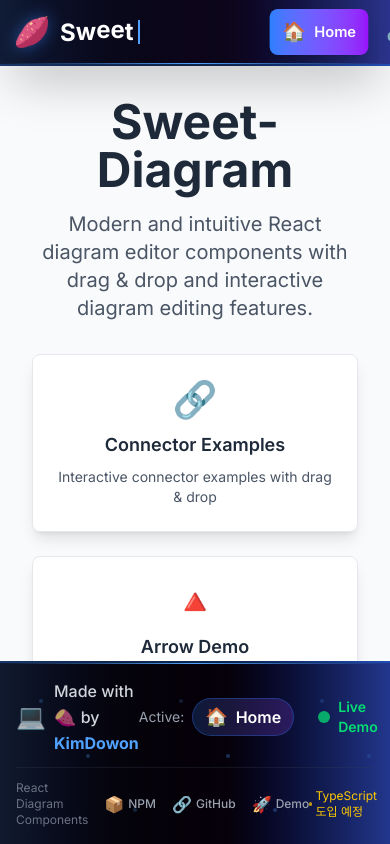
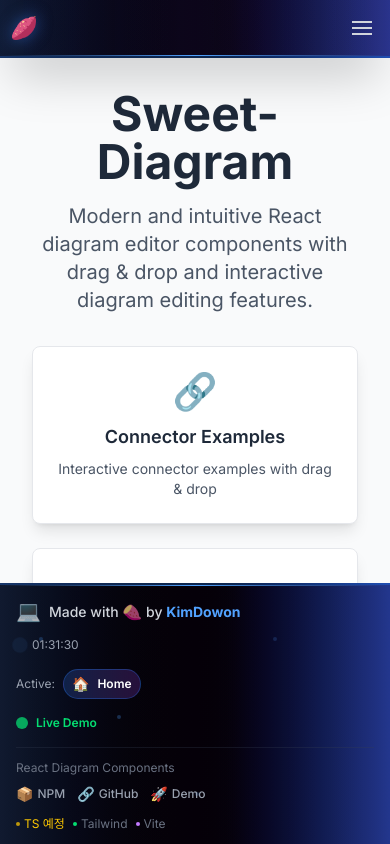
Before and after one commit to KoreaMoney/sweetpotato-diagram, a React (Vite) app: page / in a window 390 px wide. Built offline with nearby package versions, Linux system fonts and the light colour scheme.

Commit message:
Feat : header 반응형 처리

```diff
--- a/src/widgets/Layout/Footer.jsx
+++ b/src/widgets/Layout/Footer.jsx
@@ -4,6 +4,20 @@ import { TABS } from "../../shared/constants/tabs";
 const Footer = ({ activeTab }) => {
   const [currentTime, setCurrentTime] = useState(new Date());
   const [glowEffect, setGlowEffect] = useState(false);
+  const [isMobile, setIsMobile] = useState(false);
+
+  // 화면 크기 감지
+  useEffect(() => {
+    const handleResize = () => {
+      setIsMobile(window.innerWidth < 768);
+    };
+
+    // 초기값 설정
+    handleResize();
+
+    window.addEventListener('resize', handleResize);
+    return () => window.removeEventListener('resize', handleResize);
+  }, []);
 
   // 실시간 시계 업데이트
   useEffect(() => {
@@ -34,22 +48,23 @@ const Footer = ({ activeTab }) => {
       {/* 상단 그라데이션 라인 */}
       <div className="absolute top-0 left-0 right-0 h-px bg-gradient-to-r from-transparent via-blue-400 to-transparent"></div>
 
-      <div className="max-w-7xl mx-auto px-4 py-4 relative z-10">
-        <div className="flex justify-between items-center">
-          {/* 왼쪽: 제작자 정보 */}
-          <div className="flex items-center gap-4">
+      <div className="max-w-7xl mx-auto px-4 sm:px-6 lg:px-8 py-3 sm:py-4 relative z-10">
+        {/* 메인 컨테이너 - 모바일에서는 세로 배치, 데스크톱에서는 가로 배치 */}
+        <div className="flex flex-col lg:flex-row lg:justify-between lg:items-center gap-4 lg:gap-0">
+          {/* 상단: 제작자 정보와 시계 */}
+          <div className="flex flex-col sm:flex-row sm:items-center gap-3 sm:gap-4">
             <div className="flex items-center gap-2 text-gray-300">
-              <span className="text-2xl animate-pulse">💻</span>
-              <span className="font-medium">
-                Made with <span className="text-orange-400 animate-pulse text-lg">🍠</span> by{" "}
+              <span className="text-xl sm:text-2xl animate-pulse">💻</span>
+              <span className="text-sm sm:text-base font-medium">
+                Made with <span className="text-orange-400 animate-pulse text-base sm:text-lg">🍠</span> by{" "}
                 <span className="text-blue-400 font-bold hover:text-blue-300 transition-colors cursor-pointer">
                   KimDowon
                 </span>
               </span>
             </div>
 
-            {/* 실시간 시계 */}
-            <div className="hidden md:flex items-center gap-2 text-gray-400 text-sm">
+            {/* 실시간 시계 - 모바일에서도 표시 */}
+            <div className="flex items-center gap-2 text-gray-400 text-xs sm:text-sm">
               <span className="w-2 h-2 bg-blue-400 rounded-full animate-ping"></span>
               <span className="font-mono">
                 {currentTime.toLocaleTimeString("ko-KR", {
@@ -62,14 +77,14 @@ const Footer = ({ activeTab }) => {
             </div>
           </div>
 
-          {/* 오른쪽: 상태 정보 */}
-          <div className="flex items-center gap-6">
+          {/* 하단: 상태 정보 */}
+          <div className="flex flex-col sm:flex-row sm:items-center gap-3 sm:gap-4 lg:gap-6">
             {/* 활성 탭 정보 */}
             <div className="flex items-center gap-2 text-gray-300">
-              <span className="text-gray-400 text-sm">Active:</span>
-              <div className="flex items-center gap-2 px-3 py-1 bg-gradient-to-r from-blue-500/20 to-purple-500/20 rounded-full border border-blue-500/30">
-                <span className="text-lg">{activeTabInfo?.icon}</span>
-                <span className="font-semibold text-white">{activeTabInfo?.label}</span>
+              <span className="text-gray-400 text-xs sm:text-sm">Active:</span>
+              <div className="flex items-center gap-2 px-2 sm:px-3 py-1 bg-gradient-to-r from-blue-500/20 to-purple-500/20 rounded-full border border-blue-500/30">
+                <span className="text-sm sm:text-lg">{activeTabInfo?.icon}</span>
+                <span className="font-semibold text-white text-xs sm:text-sm">{activeTabInfo?.label}</span>
               </div>
             </div>
 
@@ -85,18 +100,23 @@ const Footer = ({ activeTab }) => {
                   <span className="absolute inset-0 w-3 h-3 bg-green-400 rounded-full animate-ping opacity-75"></span>
                 )}
               </div>
-              <span className="text-green-400 font-semibold text-sm">Live Demo</span>
+              <span className="text-green-400 font-semibold text-xs sm:text-sm">Live Demo</span>
             </div>
           </div>
         </div>
 
         {/* 하단 추가 정보 */}
-        <div className="mt-3 pt-3 border-t border-gray-700/30 flex justify-between items-center text-xs text-gray-500">
-          <div className="flex items-center gap-4">
-            <span>React Diagram Components</span>
+        <div className="mt-3 pt-3 border-t border-gray-700/30 flex flex-col lg:flex-row lg:justify-between lg:items-center gap-3 lg:gap-0 text-xs text-gray-500">
+          {/* 좌측: 프로젝트 정보와 링크들 */}
+          <div className="flex flex-col sm:flex-row sm:items-center gap-2 sm:gap-4">
+            <div className="flex items-center gap-2 sm:gap-4">
+              <span className="text-xs">React Diagram Components</span>
               <span className="hidden sm:inline">•</span>
-            <span className="hidden sm:inline">Interactive & Modern</span>
+              <span className="hidden sm:inline text-xs">Interactive & Modern</span>
+            </div>
 
+            {/* 링크들 */}
+            <div className="flex items-center gap-3 sm:gap-4">
               {/* NPM 패키지 링크 */}
               <a
                 href="https://www.npmjs.com/package/sweet-diagram"
@@ -105,8 +125,8 @@ const Footer = ({ activeTab }) => {
                 className="flex items-center gap-1 text-gray-400 hover:text-red-400 transition-colors duration-300 group"
                 aria-label="NPM 패키지로 이동"
               >
-              <span className="text-base group-hover:scale-110 transition-transform duration-300">📦</span>
-              <span className="font-medium">NPM</span>
+                <span className="text-sm group-hover:scale-110 transition-transform duration-300">📦</span>
+                <span className="font-medium text-xs">NPM</span>
               </a>
 
               {/* GitHub 링크 */}
@@ -117,8 +137,8 @@ const Footer = ({ activeTab }) => {
                 className="flex items-center gap-1 text-gray-400 hover:text-blue-400 transition-colors duration-300 group"
                 aria-label="GitHub 저장소로 이동"
               >
-              <span className="text-base group-hover:scale-110 transition-transform duration-300">🔗</span>
-              <span className="font-medium">GitHub</span>
+                <span className="text-sm group-hover:scale-110 transition-transform duration-300">🔗</span>
+                <span className="font-medium text-xs">GitHub</span>
               </a>
 
               {/* Vercel 링크 */}
@@ -129,21 +149,25 @@ const Footer = ({ activeTab }) => {
                 className="flex items-center gap-1 text-gray-400 hover:text-purple-400 transition-colors duration-300 group"
                 aria-label="라이브 데모로 이동"
               >
-              <span className="text-base group-hover:scale-110 transition-transform duration-300">🚀</span>
-              <span className="font-medium">Demo</span>
+                <span className="text-sm group-hover:scale-110 transition-transform duration-300">🚀</span>
+                <span className="font-medium text-xs">Demo</span>
               </a>
             </div>
+          </div>
 
-          <div className="flex items-center gap-3">
-            <span className="flex items-center gap-1">
+          {/* 우측: 기술 스택 정보 */}
+          <div className="flex flex-wrap items-center gap-2 sm:gap-3">
+            <span className="flex items-center gap-1 text-xs">
               <span className="w-1 h-1 bg-yellow-400 rounded-full animate-pulse"></span>
-              <span className="text-yellow-400">TypeScript 도입 예정</span>
+              <span className="text-yellow-400 hidden sm:inline">TypeScript 도입 예정</span>
+              <span className="text-yellow-400 sm:hidden">TS 예정</span>
             </span>
-            <span className="flex items-center gap-1">
+            <span className="flex items-center gap-1 text-xs">
               <span className="w-1 h-1 bg-green-400 rounded-full"></span>
-              TailwindCSS
+              <span className="hidden sm:inline">TailwindCSS</span>
+              <span className="sm:hidden">Tailwind</span>
             </span>
-            <span className="flex items-center gap-1">
+            <span className="flex items-center gap-1 text-xs">
               <span className="w-1 h-1 bg-purple-400 rounded-full"></span>
               Vite
             </span>
@@ -151,19 +175,19 @@ const Footer = ({ activeTab }) => {
         </div>
       </div>
 
-      {/* 파티클 효과 */}
+      {/* 파티클 효과 - 모바일에서는 개수 줄임 */}
       <div className="absolute inset-0 overflow-hidden pointer-events-none">
-        {[...Array(8)].map((_, i) => (
+        {[...Array(isMobile ? 4 : 8)].map((_, i) => (
           <div
             key={i}
             className="absolute w-1 h-1 bg-blue-400/30 rounded-full animate-pulse"
             style={{
-              left: `${10 + i * 12}%`,
+              left: `${10 + i * (isMobile ? 20 : 12)}%`,
               top: `${20 + (i % 3) * 30}%`,
               animationDelay: `${i * 0.5}s`,
               animationDuration: `${2 + i * 0.3}s`,
             }}
-          ></div>
+          />
         ))}
       </div>
     </footer>
--- a/src/widgets/Layout/Header.jsx
+++ b/src/widgets/Layout/Header.jsx
@@ -3,6 +3,7 @@ import Navigation from "../Navigation";
 import logo from "../../assets/logo.png";
 
 const FULL_TEXT = "Sweet-Diagram";
+const MOBILE_TEXT = "Sweet";
 const TYPING_SPEED = 100;
 const DELETING_SPEED = 50;
 const PAUSE_TIME = 3000;
@@ -12,16 +13,30 @@ const Header = ({ activeTab, onTabChange }) => {
   const [showCursor, setShowCursor] = useState(true);
   const [isDeleting, setIsDeleting] = useState(false);
   const [isAnimating, setIsAnimating] = useState(false);
+  const [isMobile, setIsMobile] = useState(false);
+
+  // 화면 크기 감지
+  useEffect(() => {
+    const checkScreenSize = () => {
+      setIsMobile(window.innerWidth < 768);
+    };
+
+    checkScreenSize();
+    window.addEventListener("resize", checkScreenSize);
+
+    return () => window.removeEventListener("resize", checkScreenSize);
+  }, []);
 
   // 타이핑 애니메이션 효과
   useEffect(() => {
     let timeout;
+    const targetText = isMobile ? MOBILE_TEXT : FULL_TEXT;
 
-    if (!isDeleting && typedText.length < FULL_TEXT.length) {
+    if (!isDeleting && typedText.length < targetText.length) {
       timeout = setTimeout(() => {
-        setTypedText(FULL_TEXT.slice(0, typedText.length + 1));
+        setTypedText(targetText.slice(0, typedText.length + 1));
       }, TYPING_SPEED);
-    } else if (!isDeleting && typedText.length === FULL_TEXT.length) {
+    } else if (!isDeleting && typedText.length === targetText.length) {
       timeout = setTimeout(() => {
         setIsDeleting(true);
       }, PAUSE_TIME);
@@ -34,7 +49,7 @@ const Header = ({ activeTab, onTabChange }) => {
     }
 
     return () => clearTimeout(timeout);
-  }, [typedText, isDeleting]);
+  }, [typedText, isDeleting, isMobile]);
 
   // 커서 깜빡임 효과
   useEffect(() => {
@@ -66,7 +81,7 @@ const Header = ({ activeTab, onTabChange }) => {
           </span>
         ))}
         <span
-          className={`inline-block w-0.5 h-6 bg-blue-400 ml-1 ${
+          className={`inline-block w-0.5 h-4 md:h-6 bg-blue-400 ml-1 ${
             showCursor ? "opacity-100" : "opacity-0"
           } transition-opacity duration-200`}
         />
@@ -75,27 +90,30 @@ const Header = ({ activeTab, onTabChange }) => {
   };
 
   return (
-    <header className="bg-gradient-to-r from-gray-900 via-black to-blue-900 shadow-2xl border-b-2 border-blue-500/30 flex-shrink-0 relative overflow-hidden">
+    <header
+      className="bg-gradient-to-r from-gray-900 via-black to-blue-900 shadow-2xl border-b-2 border-blue-500/30 flex-shrink-0 sticky top-0 w-full z-50 min-h-[56px] sm:min-h-[64px] block"
+      style={{ display: "block !important", visibility: "visible !important" }}
+    >
       {/* 배경 애니메이션 효과 */}
       <div className="absolute inset-0 bg-gradient-to-r from-blue-600/10 via-purple-600/10 to-pink-600/10 animate-pulse"></div>
 
       {/* 글로우 효과 */}
       <div className="absolute inset-0 bg-gradient-to-r from-transparent via-blue-500/5 to-transparent animate-pulse"></div>
 
-      <div className="max-w-7xl mx-auto px-4 relative z-10">
-        <div className="flex items-center h-16">
-          {/* 로고와 타이핑 텍스트 - 고정 폭 */}
-          <div className="flex items-center flex-shrink-0 w-64">
+      <div className="max-w-7xl mx-auto px-3 sm:px-4 lg:px-6 relative z-10">
+        <div className="flex items-center justify-between h-14 sm:h-16 gap-4">
+          {/* 로고와 타이핑 텍스트 - 반응형 */}
+          <div className="flex items-center min-w-0 flex-shrink-0 max-w-[60%] lg:max-w-none">
             <button
               onClick={handleLogoClick}
-              className="text-2xl font-bold text-white hover:text-blue-400 transition-all duration-300 flex items-center group relative"
+              className="text-lg sm:text-2xl font-bold text-white hover:text-blue-400 transition-all duration-300 flex items-center group relative"
               aria-label="홈으로 가기"
             >
               {/* 로고 이미지 */}
               <img
                 src={logo}
                 alt="Sweet-Diagram 로고"
-                className={`w-8 h-8 mr-3 transition-all duration-500 group-hover:scale-110 group-hover:rotate-12 ${
+                className={`w-6 h-6 sm:w-8 sm:h-8 mr-2 sm:mr-3 transition-all duration-500 group-hover:scale-110 group-hover:rotate-12 ${
                   isAnimating ? "animate-spin scale-125" : ""
                 }`}
                 style={{
@@ -103,9 +121,9 @@ const Header = ({ activeTab, onTabChange }) => {
                 }}
               />
 
-              {/* 타이핑 텍스트 */}
-              <div className="relative">
-                {renderTypingText()}
+              {/* 타이핑 텍스트 - 화면 크기에 따라 표시 조정 */}
+              <div className="relative hidden lg:block w-40 xl:w-48">
+                <div className="overflow-hidden">{renderTypingText()}</div>
 
                 {/* 텍스트 하단 글로우 라인 */}
                 <div className="absolute -bottom-1 left-0 h-0.5 bg-gradient-to-r from-blue-400 to-purple-400 w-0 group-hover:w-full transition-all duration-500"></div>
@@ -129,8 +147,8 @@ const Header = ({ activeTab, onTabChange }) => {
             </button>
           </div>
 
-          {/* 네비게이션 - 남은 공간 활용 */}
-          <div className="flex-1 flex justify-end">
+          {/* 네비게이션 */}
+          <div className="flex-shrink-0 min-w-0">
             <Navigation activeTab={activeTab} onTabChange={onTabChange} />
           </div>
         </div>
--- a/src/widgets/Navigation/index.jsx
+++ b/src/widgets/Navigation/index.jsx
@@ -1,28 +1,150 @@
-import React from "react";
+import React, { useState, useEffect, useRef } from "react";
 import { TABS } from "../../shared/constants/tabs";
 
+// 1420px 정도 화면에서 사용할 축약 라벨 함수
+const getShortLabel = (label) => {
+  const shortLabels = {
+    Home: "Home",
+    "Connector Examples": "Connectors",
+    "Arrow Demo": "Arrows",
+    Hooks: "Hooks",
+    "Mouse Tracker": "Mouse",
+    Documentation: "Docs",
+    "Component Test": "Test",
+  };
+  return shortLabels[label] || label;
+};
+
 const Navigation = ({ activeTab, onTabChange }) => {
+  const [isMenuOpen, setIsMenuOpen] = useState(false);
+  const [isMobile, setIsMobile] = useState(false);
+  const menuRef = useRef(null);
+
+  // 화면 크기 감지
+  useEffect(() => {
+    const checkScreenSize = () => {
+      const mobile = window.innerWidth < 1024;
+      setIsMobile(mobile);
+      if (!mobile) {
+        setIsMenuOpen(false);
+      }
+    };
+
+    checkScreenSize();
+    window.addEventListener("resize", checkScreenSize);
+
+    return () => window.removeEventListener("resize", checkScreenSize);
+  }, []);
+
+  // 메뉴 외부 클릭 시 닫기
+  useEffect(() => {
+    const handleClickOutside = (event) => {
+      if (menuRef.current && !menuRef.current.contains(event.target)) {
+        setIsMenuOpen(false);
+      }
+    };
+
+    if (isMenuOpen) {
+      document.addEventListener("mousedown", handleClickOutside);
+    }
+
+    return () => {
+      document.removeEventListener("mousedown", handleClickOutside);
+    };
+  }, [isMenuOpen]);
+
+  const handleTabChange = (tabId) => {
+    onTabChange(tabId);
+    setIsMenuOpen(false);
+  };
+
+  const toggleMenu = () => {
+    setIsMenuOpen(!isMenuOpen);
+  };
+
+  // 모바일 버전
+  if (isMobile) {
+    return (
+      <div className="relative" ref={menuRef}>
+        {/* 햄버거 메뉴 버튼 */}
+        <button
+          onClick={toggleMenu}
+          className="flex flex-col items-center justify-center w-8 h-8 space-y-1 text-gray-300 hover:text-white transition-colors duration-200"
+          aria-label="메뉴 열기/닫기"
+        >
+          <span
+            className={`block w-5 h-0.5 bg-current transition-all duration-300 ${
+              isMenuOpen ? "rotate-45 translate-y-1.5" : ""
+            }`}
+          ></span>
+          <span
+            className={`block w-5 h-0.5 bg-current transition-all duration-300 ${isMenuOpen ? "opacity-0" : ""}`}
+          ></span>
+          <span
+            className={`block w-5 h-0.5 bg-current transition-all duration-300 ${
+              isMenuOpen ? "-rotate-45 -translate-y-1.5" : ""
+            }`}
+          ></span>
+        </button>
+
+        {/* 드롭다운 메뉴 */}
+        <div
+          className={`
+          absolute right-0 top-full mt-2 w-56 bg-gray-900/95 backdrop-blur-sm rounded-lg shadow-2xl border border-blue-500/30 z-[60]
+          transition-all duration-300 origin-top-right
+          ${
+            isMenuOpen ? "opacity-100 scale-100 translate-y-0" : "opacity-0 scale-95 -translate-y-2 pointer-events-none"
+          }
+        `}
+        >
+          <div className="py-2">
+            {TABS.map((tab) => (
+              <button
+                key={tab.id}
+                onClick={() => handleTabChange(tab.id)}
+                className={`
+                  w-full px-4 py-3 text-left flex items-center gap-3 transition-all duration-200
+                  ${
+                    activeTab === tab.id
+                      ? "bg-gradient-to-r from-blue-500/20 to-purple-600/20 text-white border-r-2 border-blue-400"
+                      : "text-gray-300 hover:text-white hover:bg-white/10"
+                  }
+                `}
+              >
+                <span className="text-lg flex-shrink-0">{tab.icon}</span>
+                <span className="font-medium text-sm">{tab.label}</span>
+              </button>
+            ))}
+          </div>
+        </div>
+      </div>
+    );
+  }
+
+  // 데스크톱 버전 - 태블릿에서는 아이콘만 표시
   return (
-    <nav className="flex space-x-2">
+    <nav className="flex space-x-1 lg:space-x-2">
       {TABS.map((tab) => (
         <button
           key={tab.id}
           onClick={() => onTabChange(tab.id)}
           className={`
-            relative px-3 py-2 rounded-lg text-sm font-medium transition-all duration-200
-            flex items-center gap-2 group whitespace-nowrap
+            relative px-2 lg:px-3 py-2 rounded-lg text-sm font-medium transition-all duration-200
+            flex items-center gap-1 lg:gap-2 group whitespace-nowrap
             ${
               activeTab === tab.id
                 ? "bg-gradient-to-r from-blue-500 to-purple-600 text-white shadow-lg scale-105"
                 : "text-gray-300 hover:text-white hover:bg-white/10"
             }
           `}
+          title={tab.label}
         >
           {/* 아이콘 */}
-          <span className="text-lg">{tab.icon}</span>
+          <span className="text-base lg:text-lg">{tab.icon}</span>
 
-          {/* 라벨 */}
-          <span className="font-semibold">{tab.label}</span>
+          {/* 라벨 - 반응형 축약 */}
+          <span className="font-semibold hidden lg:inline xl:hidden">{getShortLabel(tab.label)}</span>
+          <span className="font-semibold hidden xl:inline">{tab.label}</span>
         </button>
       ))}
     </nav>
```
Lines whose indentation alone changed are shown as unchanged.
